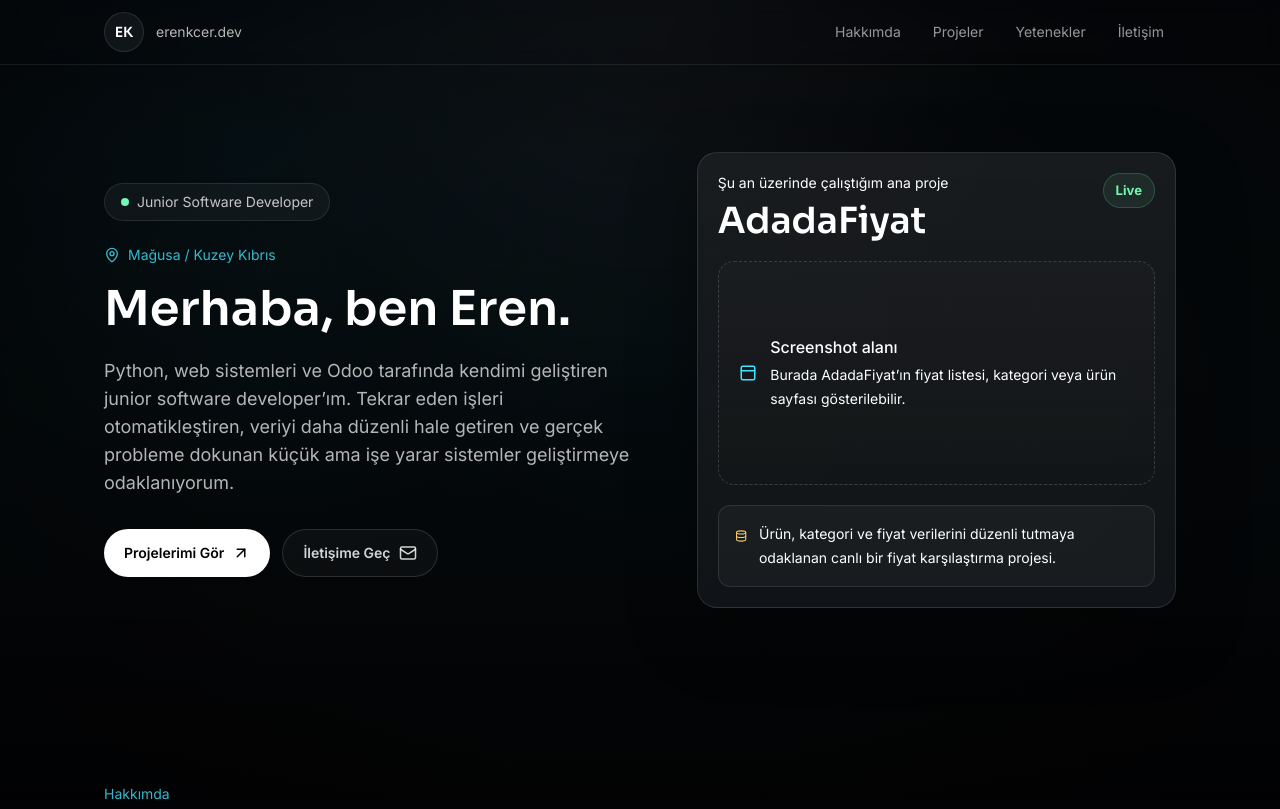
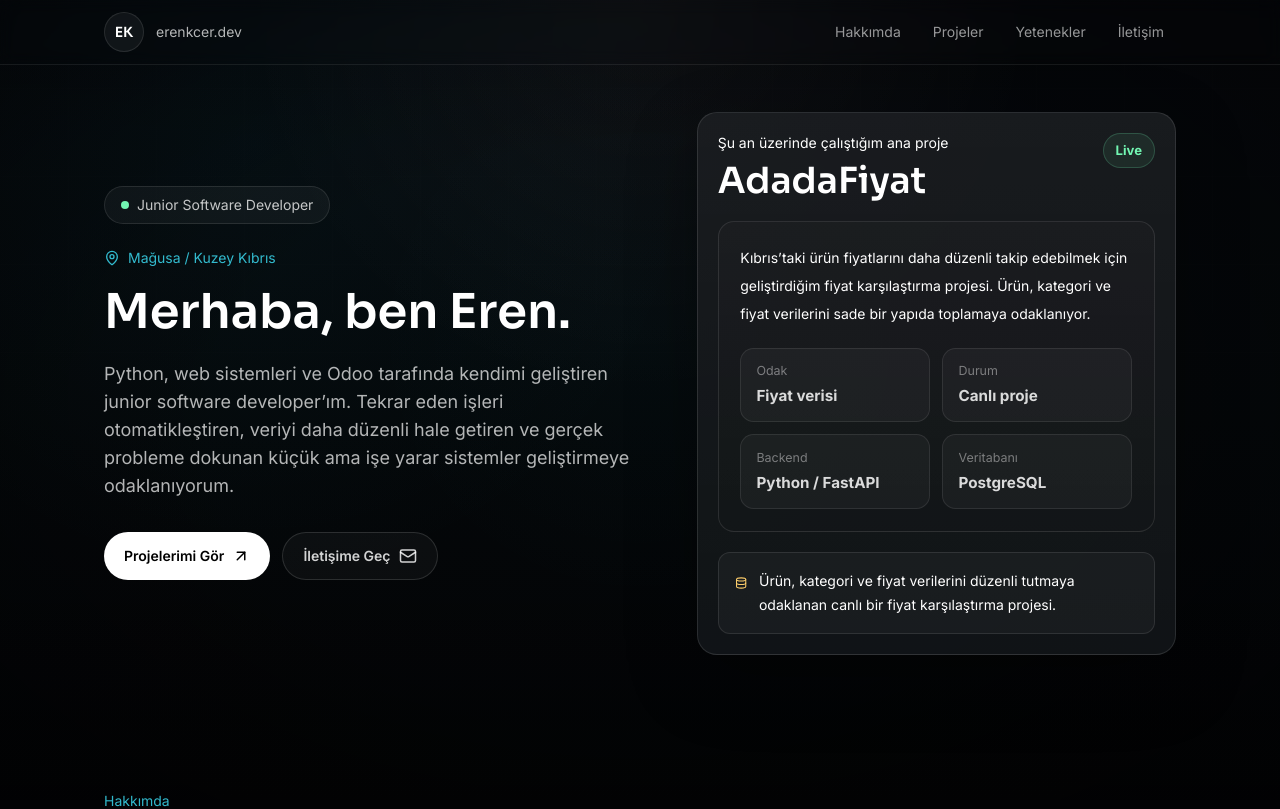
Before and after one commit to erenkcer/Erenkcer.dev, a React (Vite) app: page / in a window 1280 px wide. Shown: the top 809 px of the page. Built offline with nearby package versions, Linux system fonts and the light colour scheme.

Commit message:
Replace hero placeholder with project summary

```diff
--- a/src/App.jsx
+++ b/src/App.jsx
@@ -11,7 +11,6 @@
   Linkedin,
   Mail,
   MapPin,
-  PanelTop,
   Wrench
 } from 'lucide-react';
 
@@ -170,13 +169,29 @@
           </a>
         </div>
 
-        <div className="screenshot-box">
-          <PanelTop className="text-cyan" size={24} aria-hidden="true" />
-          <div>
-            <p className="font-medium text-white">Screenshot alanı</p>
-            <p className="mt-1 text-sm leading-6 text-white/58">
-              Burada AdadaFiyat’ın fiyat listesi, kategori veya ürün sayfası gösterilebilir.
-            </p>
+        <div className="project-preview">
+          <p className="text-sm leading-7 text-white/68">
+            Kıbrıs’taki ürün fiyatlarını daha düzenli takip edebilmek için geliştirdiğim fiyat karşılaştırma projesi.
+            Ürün, kategori ve fiyat verilerini sade bir yapıda toplamaya odaklanıyor.
+          </p>
+
+          <div className="mt-5 grid gap-3 sm:grid-cols-2">
+            <div className="preview-row">
+              <span>Odak</span>
+              <strong>Fiyat verisi</strong>
+            </div>
+            <div className="preview-row">
+              <span>Durum</span>
+              <strong>Canlı proje</strong>
+            </div>
+            <div className="preview-row">
+              <span>Backend</span>
+              <strong>Python / FastAPI</strong>
+            </div>
+            <div className="preview-row">
+              <span>Veritabanı</span>
+              <strong>PostgreSQL</strong>
+            </div>
           </div>
         </div>
 
--- a/src/styles.css
+++ b/src/styles.css
@@ -137,19 +137,36 @@
   font-weight: 700;
 }
 
-.screenshot-box {
-  display: flex;
+.project-preview {
   min-height: 14rem;
-  align-items: center;
-  justify-content: center;
-  gap: 0.85rem;
   border-radius: 1rem;
-  border: 1px dashed rgba(255, 255, 255, 0.16);
+  border: 1px solid rgba(255, 255, 255, 0.1);
   background:
     linear-gradient(180deg, rgba(255, 255, 255, 0.035), rgba(255, 255, 255, 0.015)),
     rgba(0, 0, 0, 0.16);
-  padding: 1.25rem;
-  text-align: left;
+  padding: 1.35rem;
+}
+
+.preview-row {
+  display: flex;
+  min-height: 4rem;
+  flex-direction: column;
+  justify-content: center;
+  border-radius: 0.85rem;
+  border: 1px solid rgba(255, 255, 255, 0.09);
+  background: rgba(255, 255, 255, 0.035);
+  padding: 0.85rem 0.95rem;
+}
+
+.preview-row span {
+  color: rgba(255, 255, 255, 0.42);
+  font-size: 0.78rem;
+}
+
+.preview-row strong {
+  margin-top: 0.25rem;
+  color: rgba(255, 255, 255, 0.84);
+  font-size: 0.95rem;
 }
 
 .focus-list {
@@ -223,9 +240,8 @@
     display: none;
   }
 
-  .screenshot-box {
-    align-items: flex-start;
-    justify-content: flex-start;
+  .project-preview {
+    min-height: auto;
   }
 }
 
```
